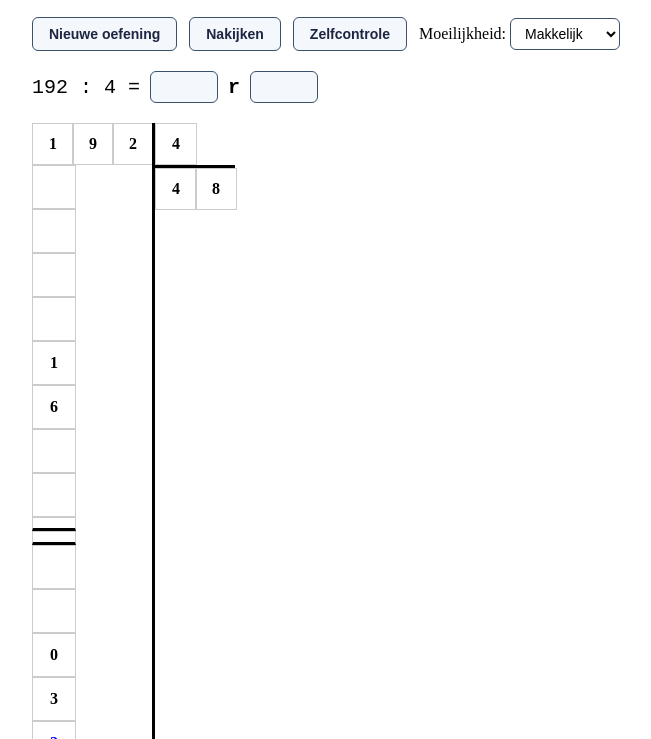
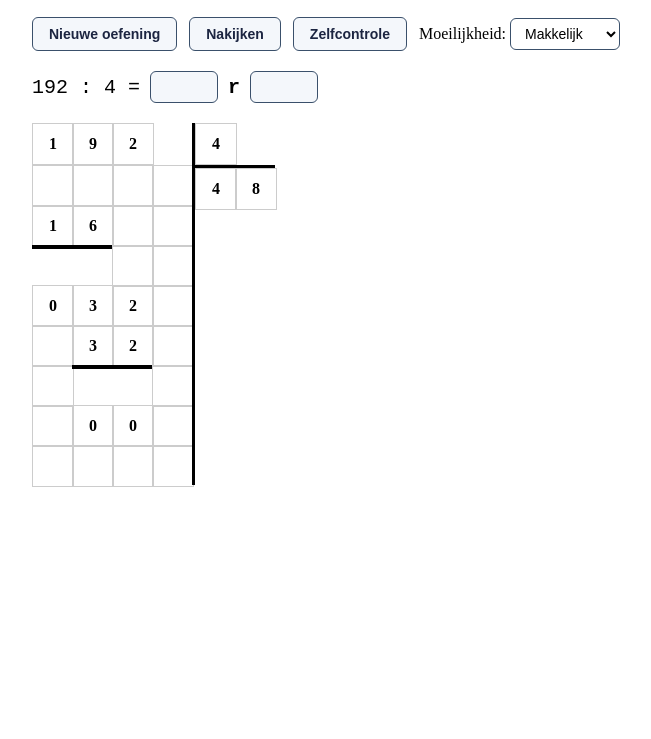
Before and after one commit to r0737576-collab/cijferend-delen-zonder-verbetering, a plain HTML site: page index.html in a window 1280 px wide. Shown: the part 61-800 px from the top of the page, without its empty margins (16-667 px from the left). Drawn offline with Linux system fonts and the light colour scheme.

Commit message:
Update index.html

```diff
--- a/index.html
+++ b/index.html
@@ -459,38 +459,41 @@
 
    tekenworkArea(state){
 
+    this.workAreaNode.innerHTML = "";
+
     const rooster = vulRooster(state);
 
-    const tabel = document.createElement("table");
+    if(!rooster || rooster.length === 0) return;
 
-    rooster.forEach(rij=>{
+    const rows = rooster.length;
+    const cols = rooster[0].length;
 
-        const tr = document.createElement("tr");
+    this.workAreaNode.style.display = "grid";
+    this.workAreaNode.style.gridTemplateColumns =
+        `repeat(${cols},40px)`;
 
-        rij.forEach(cel=>{
+    this.workAreaNode.style.gridTemplateRows =
+        `repeat(${rows},40px)`;
 
-            const td = document.createElement("td");
-            td.className = "gridcell";
-            td.textContent = cel.waarde;
+    for(let r=0;r<rows;r++){
+        for(let c=0;c<cols;c++){
 
-            if(cel.type === "lijn"){
-                td.style.borderBottom = "3px solid black";
-                td.style.height = "8px";
+            const celData = rooster[r][c] || {};
+
+            const cel = document.createElement("div");
+            cel.className = "gridcell";
+
+            if(celData.type === "lijn"){
+                cel.classList.add("lijnCel");
+                cel.textContent = "";
+            }
+            else{
+                cel.textContent = celData.waarde || "";
             }
 
-            if(cel.type === "gezakt"){
-                td.style.color = "blue";
-            }
-
-            tr.appendChild(td);
-        });
-
-        tabel.appendChild(tr);
-    });
-
-    const workArea = document.getElementById("workArea");
-    workArea.innerHTML = "";
-    workArea.appendChild(tabel);
+            this.workAreaNode.appendChild(cel);
+        }
+    }
 }
 
 };
```
